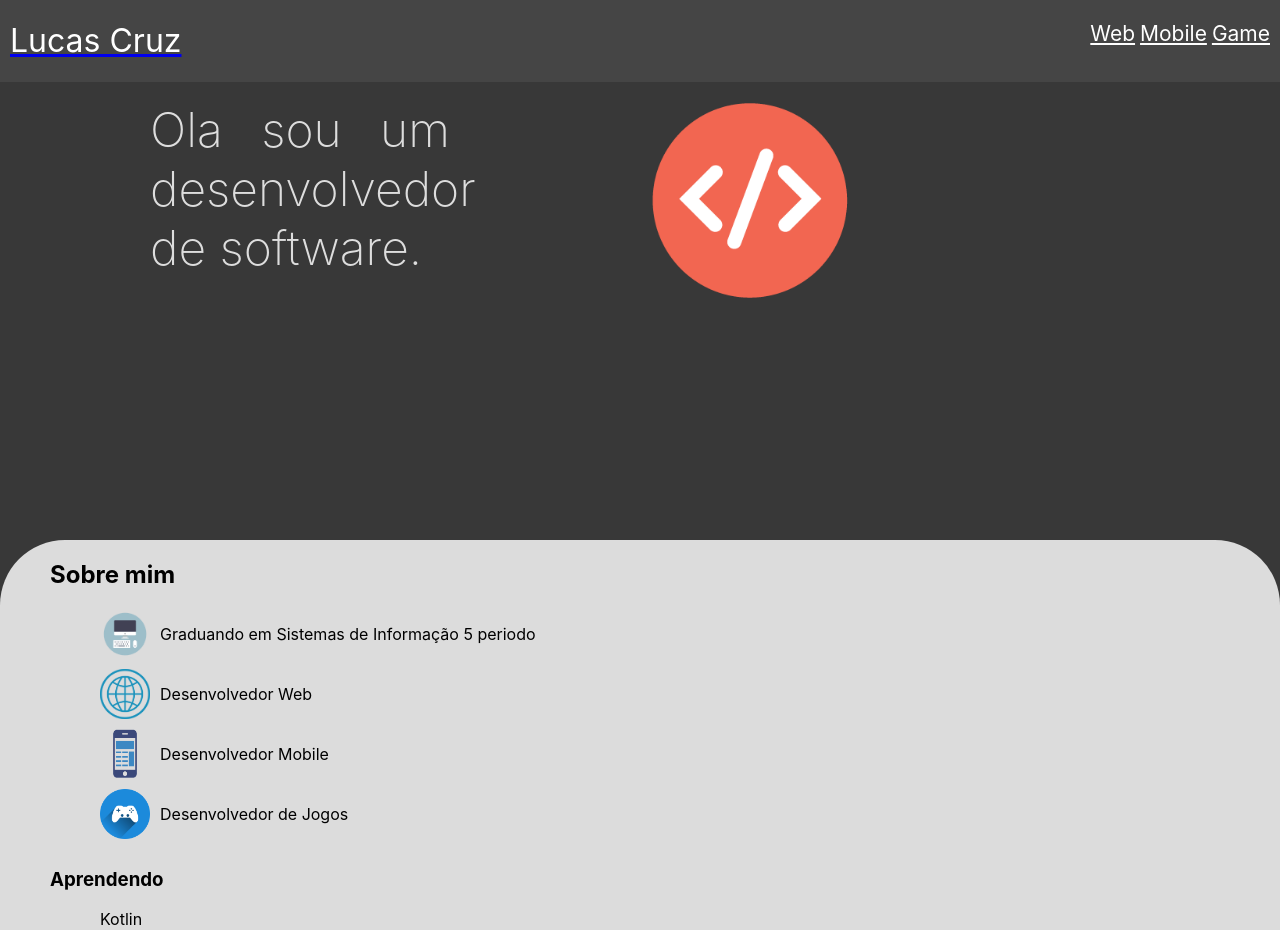
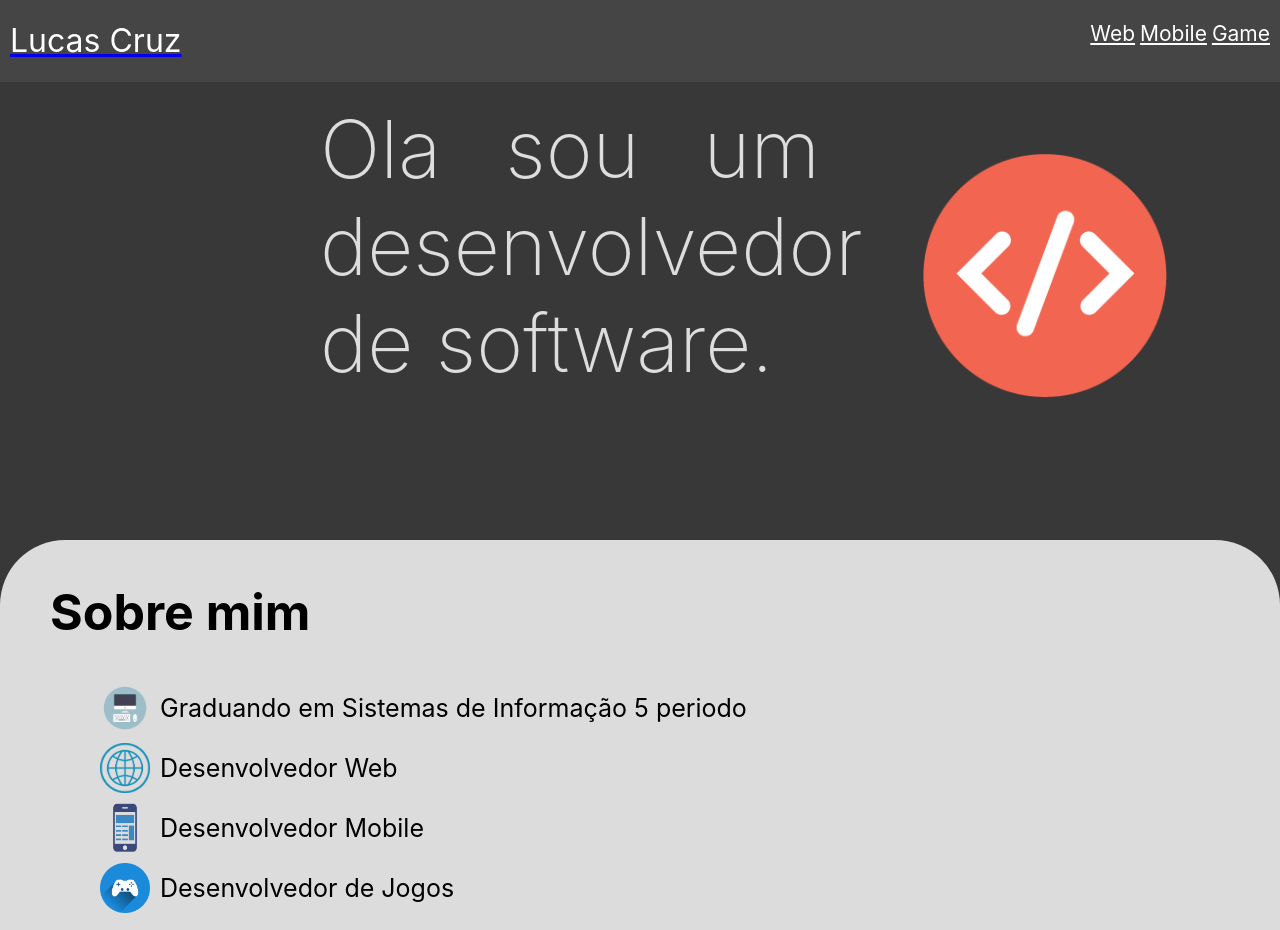
Before and after one commit to olucascruz/Portfolio, a React (Create React App) app: page / in a window 1280 px wide. Shown: the top 930 px of the page. Built offline with nearby package versions, Linux system fonts and the light colour scheme.

Commit message:
update AboutMe

```diff
--- a/src/Routes/Home/Home.css
+++ b/src/Routes/Home/Home.css
@@ -21,7 +21,7 @@
     flex-direction: column;
     height: 100vh;
     width: 100%;
-    font-size: 22px;
+    font-size: 50px;
     font-weight: 150;
     color: rgb(30, 255, 0);
 
@@ -104,39 +104,57 @@ ul {
 @media (min-width: 1024px) {
     .Home-description{
         font-weight: 200;
-        font-size: 3rem;
+        font-size: 5rem;
         flex-direction: row;
     }
 
     .Home-description > p{
-        width: 300px;
+        width: 500px;
         text-align: justify;
-        margin-left: 150px;
+        margin-left: 25%;
     }
 
     .ImageCode{
-        height: 200px;
-        width: 200px;
-        margin-top: 100px;
-        margin-left: 200px;
+        height: 250px;
+        width: 250px;
+        margin-top: 150px;
+        margin-left: 100px;
     }
 
     .FirstSection{
+        height: 80%;
+    }
 
-        height: 80%;
+    .AboutMe{
+        height: auto;
+    }
+    .AboutMe > h2{
+        font-size: 50px;
+    }
 
+    .AboutMe > h3{
+        font-size: 30px;
+    }
+
+    .IconAboutMe{
+        width: 50px;
+        height: 50px;
+    }
+    .TextAboutMe{
+        font-size: 25px;
     }
 }
 
   /* Estilos para telas médias (tablets) */
 @media (max-width: 1023px) and (min-width: 768px) {
     .Home-description{
-        font-size: 2rem;
+        font-size: 3rem;
         font-weight: 300;
         flex-direction: row;
+        height: 500px;
     }
     .Home-description > p{
-        width: 200px;
+        width: 300px;
         text-align: justify;
         margin-left: 150px;
     }
@@ -148,7 +166,7 @@ ul {
     .ImageCode{
         height: 150px;
         width: 150px;
-        margin-top: 100px;
-        margin-left: 200px;
+        margin-top: 120px;
+        margin-left: 100px;
     }
   }
--- a/src/Routes/Home/Home.tsx
+++ b/src/Routes/Home/Home.tsx
@@ -37,9 +37,9 @@ function Home(){
                 </ul>
                 <h3>Aprendendo</h3>
                 <ul>
-                    <li>Kotlin</li>
-                    <li>Design de interação</li>
-                    <li>Engenharia de Software</li>
+                    <li className="TextAboutMe" >Kotlin</li>
+                    <li className="TextAboutMe" >Design de interação</li>
+                    <li className="TextAboutMe">Engenharia de Software</li>
                 </ul>
                 <h3>Stack</h3>
 
```
